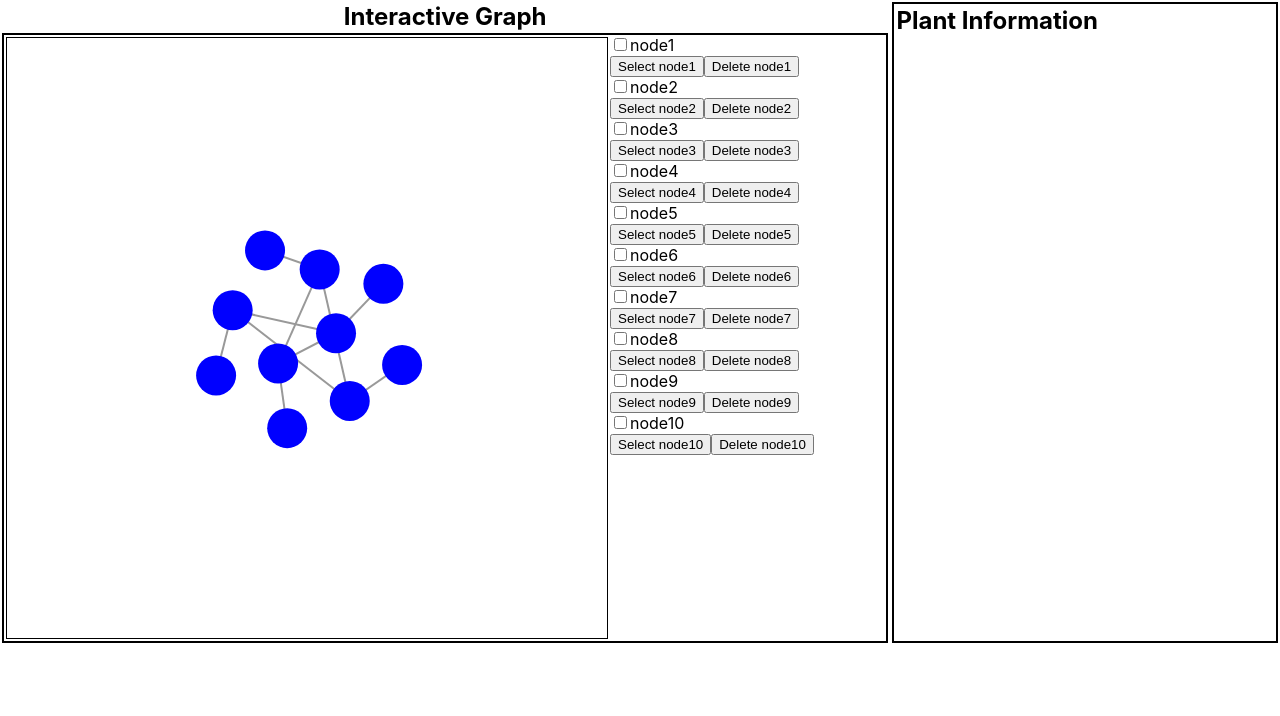
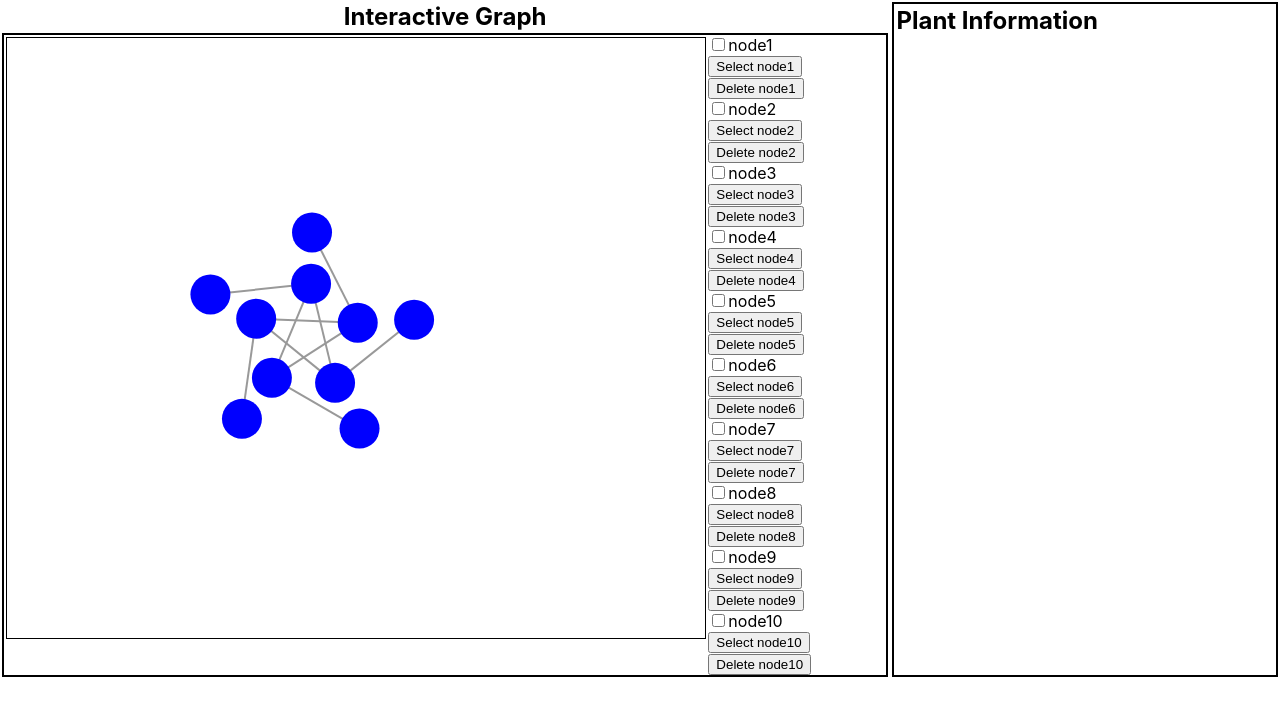
Before and after one commit to kimxoals/Ego, a React (Create React App) app in the folder frontend/: page / in a window 1280 px wide. Shown: the top 716 px of the page. Built offline with nearby package versions, Linux system fonts and the light colour scheme.

Commit message:
adjusted forces and border confinment

```diff
--- a/frontend/src/components/Graph.js
+++ b/frontend/src/components/Graph.js
@@ -1,5 +1,8 @@
 import React, { useState, useRef, useEffect } from "react";
 import * as d3 from "d3";
+const width = 800;
+const height = 600;
+const radius = 20;
 
 const Graph = ({ nodes, setNodes, links, setLinks, selectedNode }) => {
   const svgRef = useRef(null);
@@ -26,13 +29,18 @@ const Graph = ({ nodes, setNodes, links, setLinks, selectedNode }) => {
         d3
           .forceLink(links)
           .id((d) => d.id)
-          .strength(0)
+          .distance(100)
+        // .strength(0)
       )
-      .force("charge", d3.forceManyBody().strength(-10))
+      .force("charge", d3.forceManyBody().distanceMax(200).strength(-20))
+      .force("collide", d3.forceCollide(20).iterations(10))
+      // forceCollide(radius).iteration(increase to reduce jitter)
       .force("center", d3.forceCenter(300, 300))
       .on("tick", () => {
         // update the positions of the nodes and links on each tick of the simulation
-        nodesSelection.attr("cx", (d) => d.x).attr("cy", (d) => d.y);
+        nodesSelection
+          .attr("cx", (d) => Math.max(radius, Math.min(width - radius, d.x)))
+          .attr("cy", (d) => Math.max(radius, Math.min(height - radius, d.y)));
 
         linksSelection
           .attr("x1", (d) => d.source.x)
@@ -61,7 +69,7 @@ const Graph = ({ nodes, setNodes, links, setLinks, selectedNode }) => {
       .data(nodes, (node) => node.id)
       .join("circle")
       .attr("class", "node")
-      .attr("r", 20)
+      .attr("r", radius)
       .attr("id", (d) => d.id)
       .style("fill", (d) => (d.id === selectedNode ? "red" : "blue"))
       .call(drag(simulation));
@@ -168,7 +176,7 @@ const Graph = ({ nodes, setNodes, links, setLinks, selectedNode }) => {
   }, [nodes, links, selectedNodes, selectedNode]);
 
   return (
-    <svg ref={svgRef} width={600} height={600}>
+    <svg ref={svgRef} width={width} height={height}>
       <g className="links"></g>
       <g className="nodes"></g>
     </svg>
```
